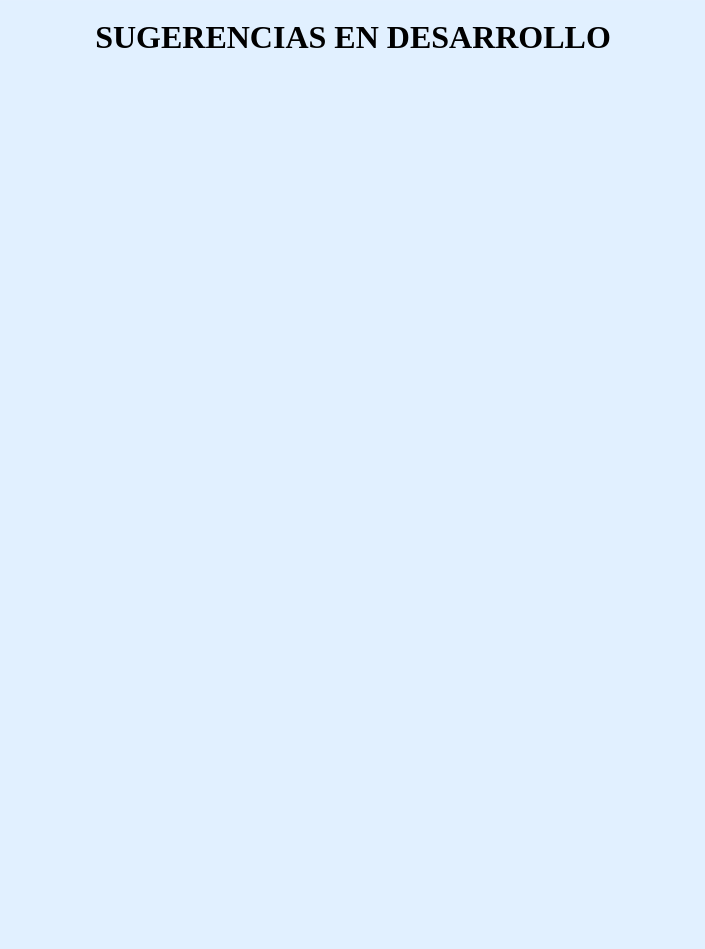
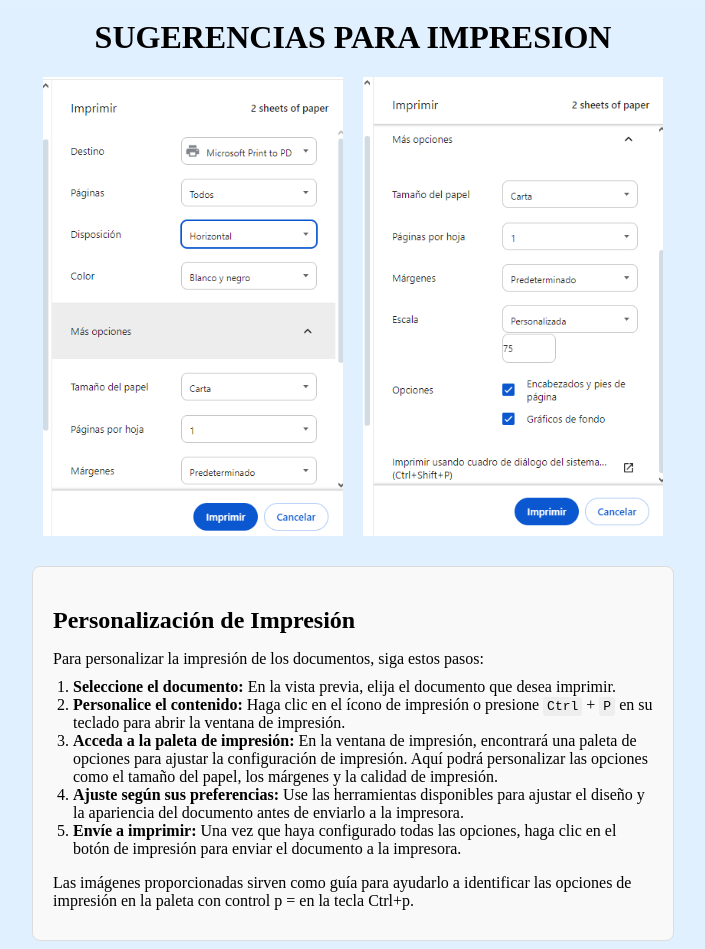
Before and after one commit to casilimas/Rotacion-Auxiliares, a React (Vite) app: page /Sugerencias in a window 1280 px wide. Shown: the part 192-1141 px from the top of the page, without its empty margins (287-992 px from the left). Before the commit the page ends 800 px from the top, so only its background shows below. Built offline with nearby package versions, Linux system fonts and the light colour scheme.

Commit message:
anexo de imagene para gugerencia + texto explicativo

```diff
--- a/src/App.css
+++ b/src/App.css
@@ -797,6 +797,68 @@ table select option {
 
 
 
-.titulo-sugerencias{
-  text-align: center;
+
+
+.sugerencias-container {
+  text-align: center; /* Centra el título y el contenedor de imágenes */
 }
+
+.imagenes-container {
+  display: flex;
+  flex-direction: column; /* Alinea las imágenes verticalmente por defecto */
+  justify-content: center; /* Centra las imágenes horizontalmente */
+  gap: 20px; /* Espacio entre las imágenes */
+  margin-top: 20px; /* Espacio arriba del contenedor de imágenes */
+}
+
+.imagen-uno,
+.imagen-dos {
+  width: 300px; /* Ajusta el ancho según tus necesidades */
+  height: 600; /* Mantiene la proporción de la imagen */
+}
+
+/* Media query para pantallas de 600 píxeles o más */
+@media (min-width: 1200px) {
+  .imagenes-container {
+    flex-direction: row; /* Alinea las imágenes horizontalmente en pantallas más grandes */
+    justify-content: center; /* Centra las imágenes horizontalmente */
+  }
+}
+@media (min-width: 599px) {
+  .imagenes-container {
+    flex-direction: row;
+    justify-content: center; /* Centra las imágenes horizontalmente */
+  }
+}
+
+
+.explicacion-container {
+  margin-top: 30px; /* Espacio arriba del cuadro de explicación */
+  padding: 20px; /* Espacio interior del cuadro de explicación */
+  border: 1px solid #ddd; /* Borde del cuadro de explicación */
+  border-radius: 8px; /* Bordes redondeados */
+  background-color: #f9f9f9; /* Color de fondo del cuadro de explicación */
+  display: inline-block; /* Ajusta el tamaño del cuadro de explicación */
+  text-align: left; /* Alinea el texto a la izquierda */
+  max-width: 600px; /* Limita el ancho máximo del cuadro de explicación */
+}
+
+.explicacion-container h2 {
+  margin-bottom: 15px; /* Espacio abajo del título */
+}
+
+.explicacion-container p {
+  margin-bottom: 10px; /* Espacio abajo de los párrafos */
+}
+
+.explicacion-container ol {
+  margin: 0;
+  padding-left: 20px; /* Espacio a la izquierda de la lista ordenada */
+}
+
+.explicacion-container kbd {
+  background-color: #eee; /* Fondo para la tecla */
+  border-radius: 3px; /* Bordes redondeados para la tecla */
+  padding: 2px 4px; /* Espacio interior de la tecla */
+  font-family: monospace; /* Fuente monoespaciada para la tecla */
+}
--- a/src/controllers/Sugerencias.jsx
+++ b/src/controllers/Sugerencias.jsx
@@ -1,8 +1,43 @@
-const sugerencias = () => {
-    return (
-      <h1 className="titulo-sugerencias">SUGERENCIAS EN DESARROLLO</h1>
 
-    );
-  };
 
-  export default sugerencias;
+import '../App.css';
+
+const Sugerencias = () => {
+  return (
+    <div className="sugerencias-container">
+      <h1 className="titulo-sugerencias">SUGERENCIAS PARA IMPRESION</h1>
+      <div className="imagenes-container">
+        <img src="/Rotacion-Auxiliares/images/pdfUno.png" alt="Imagen 1" className="imagen-uno" />
+        <img src="/Rotacion-Auxiliares/images/pdfDos.png" alt="Imagen 2" className="imagen-dos" />
+      </div>
+      <div className="explicacion-container">
+        <h2>Personalización de Impresión</h2>
+        <p>
+          Para personalizar la impresión de los documentos, siga estos pasos:
+        </p>
+        <ol>
+          <li>
+            <strong>Seleccione el documento:</strong> En la vista previa, elija el documento que desea imprimir.
+          </li>
+          <li>
+            <strong>Personalice el contenido:</strong> Haga clic en el ícono de impresión o presione <kbd>Ctrl</kbd> + <kbd>P</kbd> en su teclado para abrir la ventana de impresión.
+          </li>
+          <li>
+            <strong>Acceda a la paleta de impresión:</strong> En la ventana de impresión, encontrará una paleta de opciones para ajustar la configuración de impresión. Aquí podrá personalizar las opciones como el tamaño del papel, los márgenes y la calidad de impresión.
+          </li>
+          <li>
+            <strong>Ajuste según sus preferencias:</strong> Use las herramientas disponibles para ajustar el diseño y la apariencia del documento antes de enviarlo a la impresora.
+          </li>
+          <li>
+            <strong>Envíe a imprimir:</strong> Una vez que haya configurado todas las opciones, haga clic en el botón de impresión para enviar el documento a la impresora.
+          </li>
+        </ol>
+        <p>
+          Las imágenes proporcionadas sirven como guía para ayudarlo a identificar las opciones de impresión en la paleta con control p = en la tecla Ctrl+p.
+        </p>
+      </div>
+    </div>
+  );
+};
+
+export default Sugerencias;
```
Also changed, not shown: public/images/pdfDos.png (added), public/images/pdfUno.png (added).
